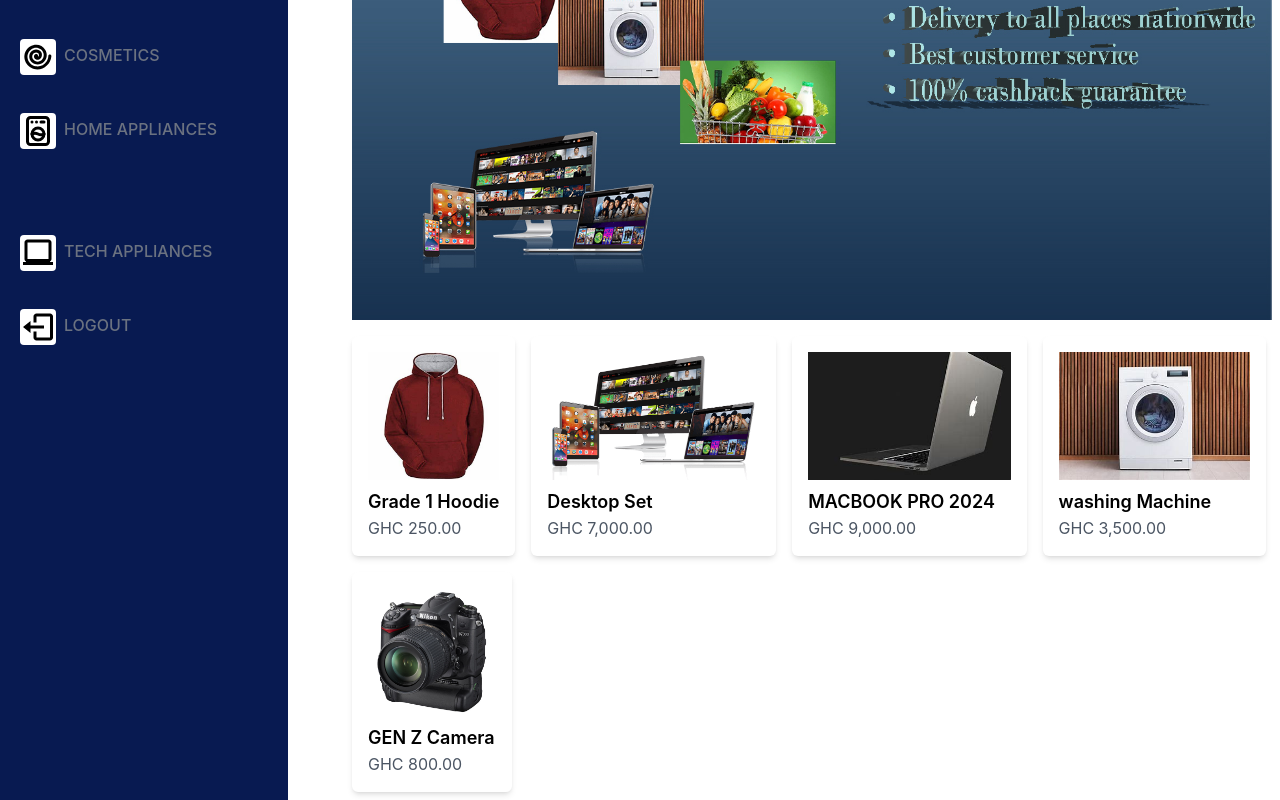
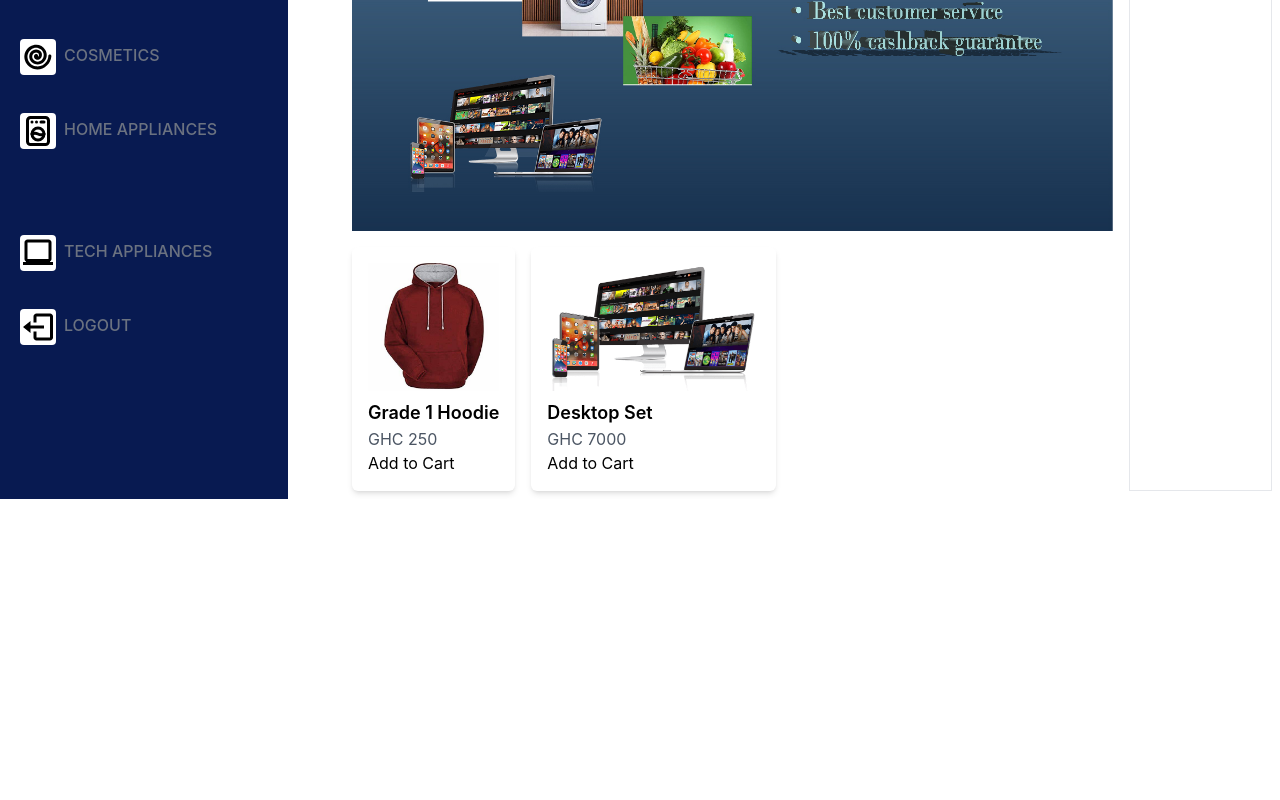
Before and after one commit to theboyGolden/E-COMMERCE_WEBSITE, a React (Create React App) app in the folder e-commerce_website/: page / in a window 1280 px wide. Shown: the part 327-1127 px from the top of the page. After the commit the page ends 826 px from the top, so only its background shows below. Built offline with nearby package versions, Linux system fonts and the light colour scheme.

Commit message:
Added a Cart feature

```diff
--- /dev/null
+++ b/e-commerce_website/src/components/Cart.js
@@ -0,0 +1,17 @@
+// src/components/Cart.js
+import React from 'react';
+
+const Cart = ({ items }) => {
+  return (
+    <div className="border p-4 m-2">
+      <h2>Shopping Cart</h2>
+      <ul>
+        {items.map((item) => (
+          <li key={item.id}>{item.name} - ${item.price}</li>
+        ))}
+      </ul>
+    </div>
+  );
+};
+
+export default Cart;
--- /dev/null
+++ b/e-commerce_website/src/components/Product.js
@@ -0,0 +1,20 @@
+// src/components/Product.js
+import React from 'react';
+
+const Product = ({ id, name, price, image, onAddToCart }) => {
+  return (
+    <div className="bg-white p-4 rounded-md shadow-md">
+      {/* Goods Image */}
+      <img src={image} alt={name} className="w-full h-32 object-cover mb-2" />
+
+      {/* Goods Details */}
+      <h2 className="text-lg font-semibold">{name}</h2>
+      <p className="text-gray-600">GHC {price}</p>
+
+      {/* Add to Cart Button */}
+      <button onClick={() => onAddToCart({ id, name, price })}>Add to Cart</button>
+    </div>
+  );
+};
+
+export default Product;
--- a/e-commerce_website/src/pages/homepage.js
+++ b/e-commerce_website/src/pages/homepage.js
@@ -1,20 +1,27 @@
-import React from "react";
+import React, { useState } from "react";
 import Sidebar from "../components/Sidebar";
 import Header from "../components/header";
-import GOLDEN_MART_2 from '../images/GOLDEN_MART_2.jpg'
-import hoodie from '../images/hoodide.jpeg'
-import desktopset from '../images/computer-tablet-phone-mockup-1-1.png'
-import macbook from '../images/macbook.jpeg'
-import washingMachine from '../images/washing machine.jpeg'
-import Camera from '../images/Camera.jpeg'
-
+import Product from "../components/Product";  // Import the Product component
+import Cart from "../components/Cart";        // Import the Cart component
+import GOLDEN_MART_2 from '../images/GOLDEN_MART_2.jpg';
+import hoodie from '../images/hoodide.jpeg';
+import desktopset from '../images/computer-tablet-phone-mockup-1-1.png';
+import macbook from '../images/macbook.jpeg';
+import washingMachine from '../images/washing machine.jpeg';
+import Camera from '../images/Camera.jpeg';
 
 const Homepage = () => {
+  // State to manage items in the shopping cart
+  const [cartItems, setCartItems] = useState([]);
+
+  // Function to handle adding items to the cart
+  const handleAddToCart = (item) => {
+    setCartItems([...cartItems, item]);
+  };
+
   return (
-    <div className = "flex">
-
-      <Sidebar/>
-
+    <div className="flex">
+      <Sidebar />
 
       <div className="p-2 flex-1">
         <Header />
@@ -29,57 +36,17 @@
         {/* Boxes for Goods */}
         <div className="flex flex-wrap gap-4">
           {/* Box 1 */}
-    <div className="bg-white p-4 rounded-md shadow-md">
-      {/* Goods Image */}
-      <img src={hoodie} alt="Good 1" className="w-full h-32 object-cover mb-2" />
-
-      {/* Goods Details */}
-      <h2 className="text-lg font-semibold">Grade 1 Hoodie</h2>
-      <p className="text-gray-600">GHC 250.00</p>
-    </div>
+          <Product id={1} name="Grade 1 Hoodie" price={250.00} image={hoodie} onAddToCart={handleAddToCart} />
 
           {/* Box 2 */}
-    <div className="bg-white p-4 rounded-md shadow-md">
-      {/* Goods Image */}
-      <img src={desktopset} alt="Good 2" className="w-full h-32 object-cover mb-2" />
+          <Product id={2} name="Desktop Set" price={7000.00} image={desktopset} onAddToCart={handleAddToCart} />
 
-      {/* Goods Details */}
-      <h2 className="text-lg font-semibold">Desktop Set</h2>
-      <p className="text-gray-600">GHC 7,000.00</p>
-    </div>
-
-    <div className="bg-white p-4 rounded-md shadow-md">
-      {/* Goods Image */}
-      <img src={macbook} alt="Good 2" className="w-full h-32 object-cover mb-2" />
-
-      {/* Goods Details */}
-      <h2 className="text-lg font-semibold">MACBOOK PRO 2024</h2>
-      <p className="text-gray-600">GHC 9,000.00</p>
-    </div>
-
-    <div className="bg-white p-4 rounded-md shadow-md">
-      {/* Goods Image */}
-      <img src={washingMachine} alt="Good 2" className="w-full h-32 object-cover mb-2" />
-
-      {/* Goods Details */}
-      <h2 className="text-lg font-semibold">washing Machine</h2>
-      <p className="text-gray-600">GHC 3,500.00</p>
-    </div>
-
-    <div className="bg-white p-4 rounded-md shadow-md">
-      {/* Goods Image */}
-      <img src={Camera} alt="Good 2" className="w-full h-32 object-cover mb-2" />
-
-      {/* Goods Details */}
-      <h2 className="text-lg font-semibold">GEN Z Camera</h2>
-      <p className="text-gray-600">GHC 800.00 </p>
-    </div>
-
-
-    {/* Add more boxes as needed */}
+          {/* Add more products as needed */}
         </div>
       </div>
 
+      {/* Shopping Cart */}
+      <Cart items={cartItems} />
     </div>
   );
 };
```
Lines whose indentation alone changed are shown as unchanged.
